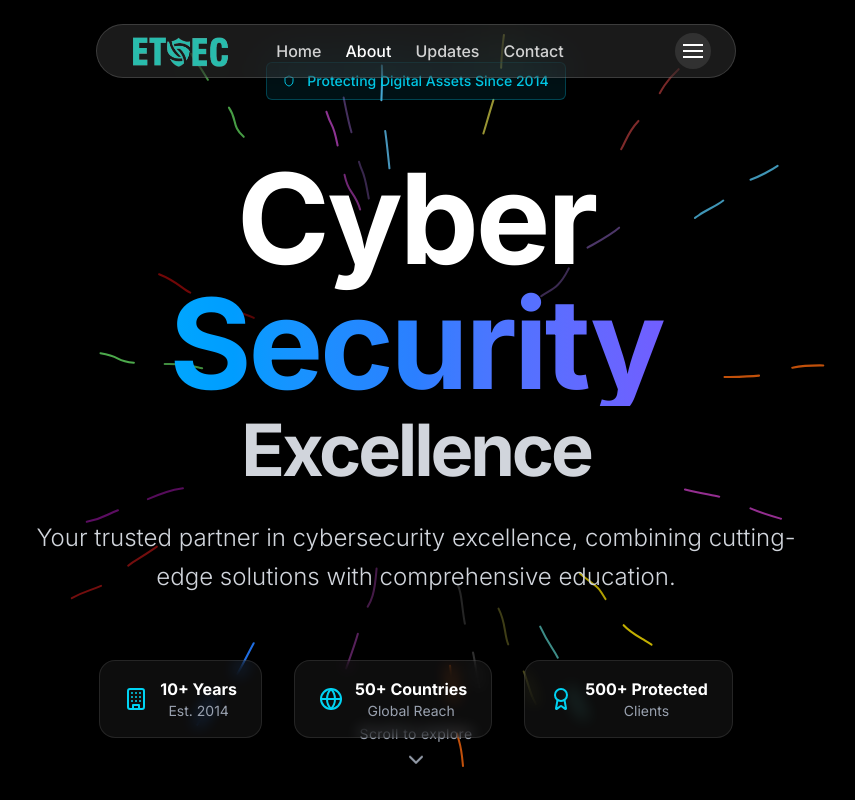
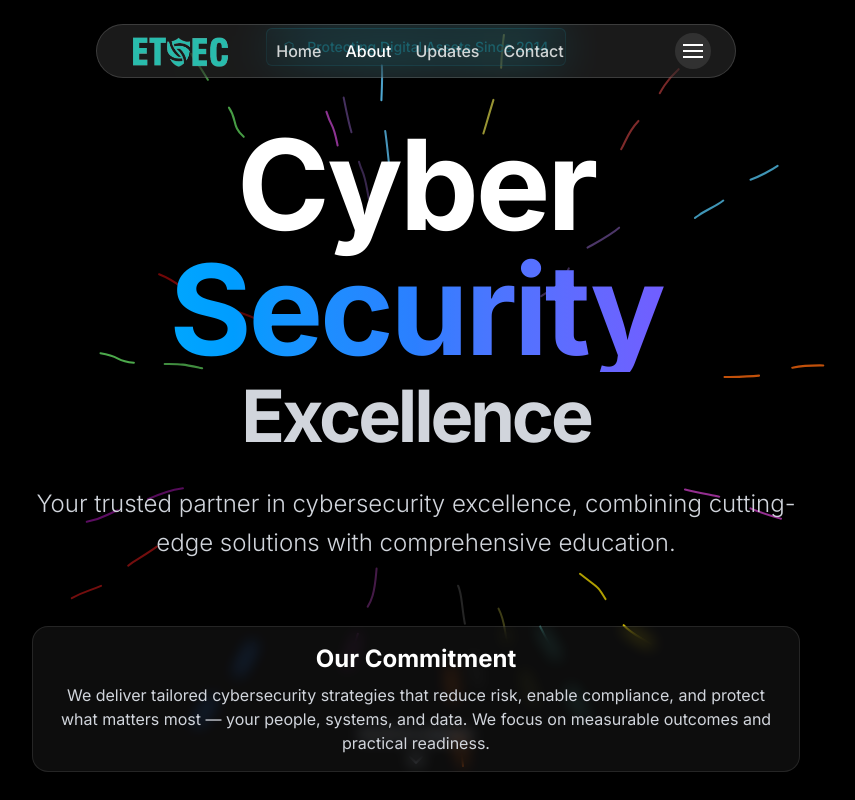
Before and after one commit to AryanRathore04/Etsec_Main_Vercel, a Next.js app: page /about in a window 1280 px wide. Shown: the top 800 px of the page, without its empty margins (224-1079 px from the left). Built offline with nearby package versions, Linux system fonts and the light colour scheme.

Commit message:
changed the about page

```diff
--- a/app/about/page.tsx
+++ b/app/about/page.tsx
@@ -166,6 +166,10 @@ export default function AboutPage() {
               cutting-edge solutions with comprehensive education.
             </motion.p>
 
+            {/*
+              Original hero stats block commented out per request. Keeping the
+              JSX here for quick restoration if needed.
+
             <motion.div
               variants={itemVariants}
               className="flex flex-wrap justify-center gap-8 pt-8"
@@ -192,6 +196,27 @@ export default function AboutPage() {
                   </div>
                 </motion.div>
               ))}
+            </motion.div>
+            */}
+
+            {/* Replacement content block: concise mission + contact CTA */}
+            <motion.div
+              variants={itemVariants}
+              className="flex flex-col items-center text-center gap-6 pt-8 max-w-3xl mx-auto"
+            >
+              <div className="px-6 py-4 bg-white/5 backdrop-blur-sm rounded-2xl border border-white/10">
+                <h3 className="text-2xl font-bold text-white">
+                  Our Commitment
+                </h3>
+                <p className="text-gray-300 mt-2">
+                  We deliver tailored cybersecurity strategies that reduce risk,
+                  enable compliance, and protect what matters most — your
+                  people, systems, and data. We focus on measurable outcomes and
+                  practical readiness.
+                </p>
+              </div>
+
+
             </motion.div>
           </motion.div>
         </div>
@@ -287,7 +312,7 @@ export default function AboutPage() {
             </motion.div>
 
             {/* Stats Grid */}
-            <motion.div
+            {/* <motion.div
               className="lg:col-span-2 grid grid-cols-2 gap-4"
               variants={itemVariants}
             >
@@ -311,7 +336,7 @@ export default function AboutPage() {
                   <div className="text-sm text-gray-400 mt-1">{stat.label}</div>
                 </motion.div>
               ))}
-            </motion.div>
+            </motion.div> */}
           </motion.div>
 
           {/* Core Values Bento */}
```
Also changed, not shown: 1 other file (tests, documents, lock files or other folders).
